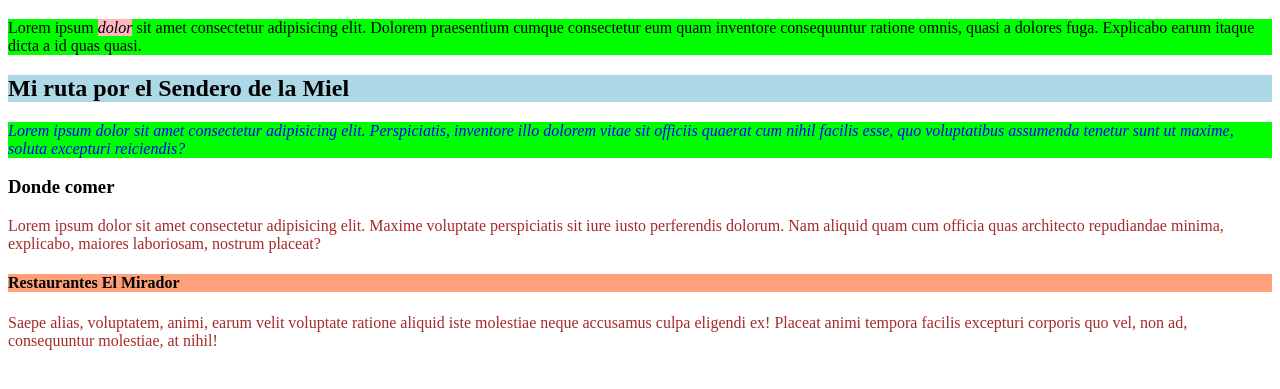
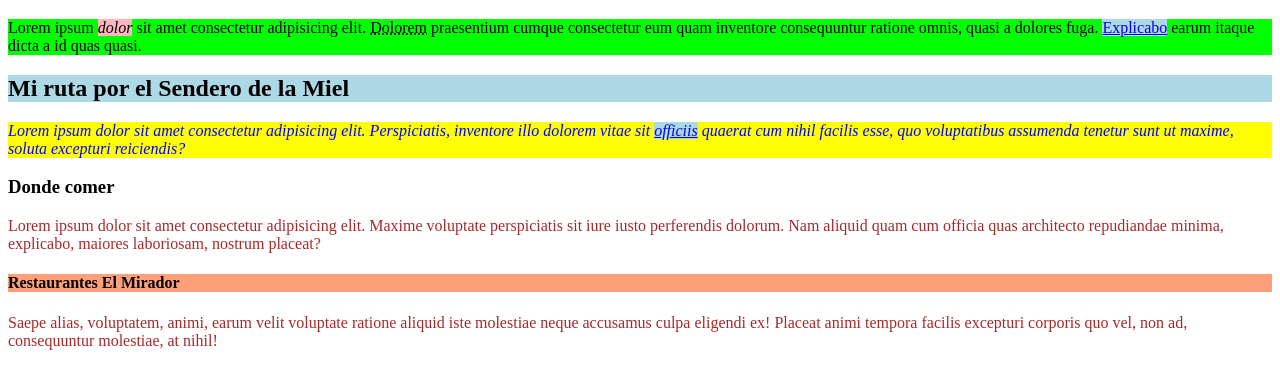
Before and after one commit to LidiaNavarro97/LENGUAJE, a plain HTML site: page CSS/T02-SELECTORES/CSS/avanzados.html in a window 1280 px wide. Shown: the part 61-450 px from the top of the page. Drawn offline with Linux system fonts and the light colour scheme.

Commit message:
más CSS, REPASAR

```diff
--- a/CSS/T02-SELECTORES/CSS/avanzados.css
+++ b/CSS/T02-SELECTORES/CSS/avanzados.css
@@ -4,6 +4,16 @@
 dfn[title] {
     background-color: lightpink;
 }
+[title="pendiente"] {
+    background-color: yellow;
+}
+[title*="pendiente"] {
+    background-color: yellow;
+}
+[href$=".pdf"] {
+    background-color:lightblue
+}
+
 
 /* sibling */
 /* Que esten al mismo nivel y que venga el h4 desp del h3 */
--- a/CSS/T02-SELECTORES/CSS/avanzados.html
+++ b/CSS/T02-SELECTORES/CSS/avanzados.html
@@ -10,11 +10,11 @@
 <body>
 
     <h1><abbr title="Cascading Title Sheet">CSS</abbr> 02 Avanzado</h1>
-    <p>Lorem ipsum <dfn title="Definicion de dolor: ">dolor</dfn> sit amet consectetur adipisicing elit. Dolorem praesentium cumque consectetur eum quam inventore consequuntur ratione omnis, quasi a dolores fuga. Explicabo earum itaque dicta a id quas quasi.</p>
+    <p>Lorem ipsum <dfn title="Definicion de dolor: ">dolor</dfn> sit amet consectetur adipisicing elit. <abbr title="Definicion de dolor">Dolorem</abbr> praesentium cumque consectetur eum quam inventore consequuntur ratione omnis, quasi a dolores fuga. <a href="mifichero.pdf">Explicabo</a> earum itaque dicta a id quas quasi.</p>
 
     <article>
         <h2>Mi ruta por el Sendero de la Miel</h2>
-        <p>Lorem ipsum dolor sit amet consectetur adipisicing elit. Perspiciatis, inventore illo dolorem vitae sit officiis quaerat cum nihil facilis esse, quo voluptatibus assumenda tenetur sunt ut maxime, soluta excepturi reiciendis?</p>
+        <p title="pendiente">Lorem ipsum dolor sit amet consectetur adipisicing elit. Perspiciatis, inventore illo dolorem vitae sit <a href="docs/temp.pdf">officiis</a> quaerat cum nihil facilis esse, quo voluptatibus assumenda tenetur sunt ut maxime, soluta excepturi reiciendis?</p>
 
         <section>
             <h3>Donde comer</h3>
```
